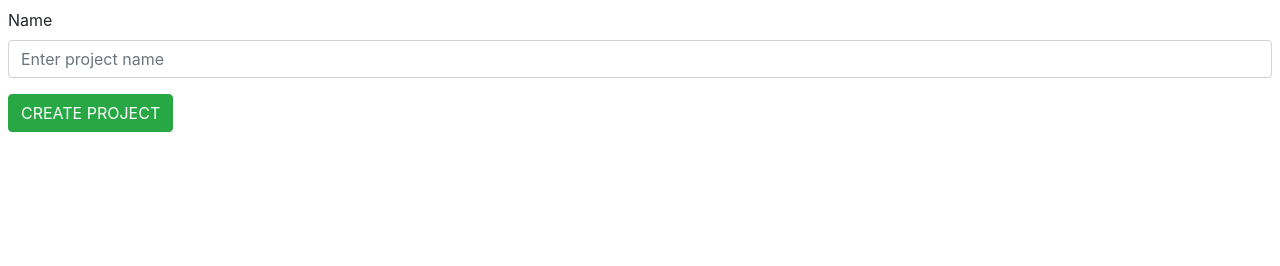
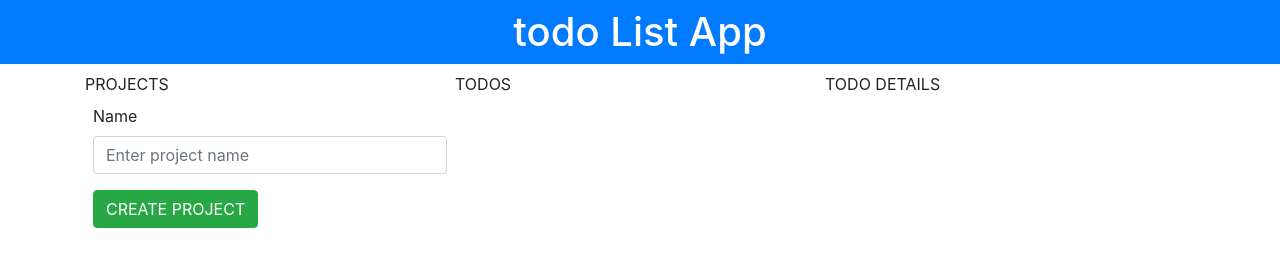
Before and after one commit to KabohaJeanMark/todo-list, a website built with webpack: page dist/index.html in a window 1280 px wide. Built offline with nearby package versions, Linux system fonts and the light colour scheme.

Commit message:
Style: Set up page layout for displaying the projects, todos and showing the todo details

```diff
--- a/dist/index.html
+++ b/dist/index.html
@@ -6,10 +6,18 @@
   <meta name="viewport" content="width=device-width, initial-scale=1.0">
   <link rel="stylesheet" href="https://maxcdn.bootstrapcdn.com/bootstrap/4.0.0/css/bootstrap.min.css"
     integrity="sha384-Gn5384xqQ1aoWXA+058RXPxPg6fy4IWvTNh0E263XmFcJlSAwiGgFAW/dAiS6JXm" crossorigin="anonymous">
+  <link rel="stylesheet" href="./style.css">
   <title>Todo List</title>
 </head>
 <body>
+  <nav class="bg-primary">
+      <h1 class="p-2">todo List App</h1>
+  </nav>
 
+  <main>
+    <div class="container grid-container">
+      <div class="projects-container">
+        PROJECTS
         <form autocomplete="off" class="m-2" id="createProjectForm">
           <div class="form-group">
             <label for="name">Name</label>
@@ -17,6 +25,15 @@
           </div>
           <button class="btn btn-success" type="submit" id="createProjectBtn">CREATE PROJECT</button>
         </form>
+      </div>
+      <div class="todos-container">
+        TODOS
+      </div>
+      <div class="todo-details">
+        TODO DETAILS
+      </div>
+    </div>
+  </main>
 
   <script src="main.js"></script>
 
--- /dev/null
+++ b/dist/style.css
@@ -0,0 +1,9 @@
+nav {
+  text-align: center;
+  color: #fff;
+}
+
+.grid-container {
+  display: grid;
+  grid-template-columns: 1fr 1fr 1fr;
+}
```
Lines whose indentation alone changed are shown as unchanged.
